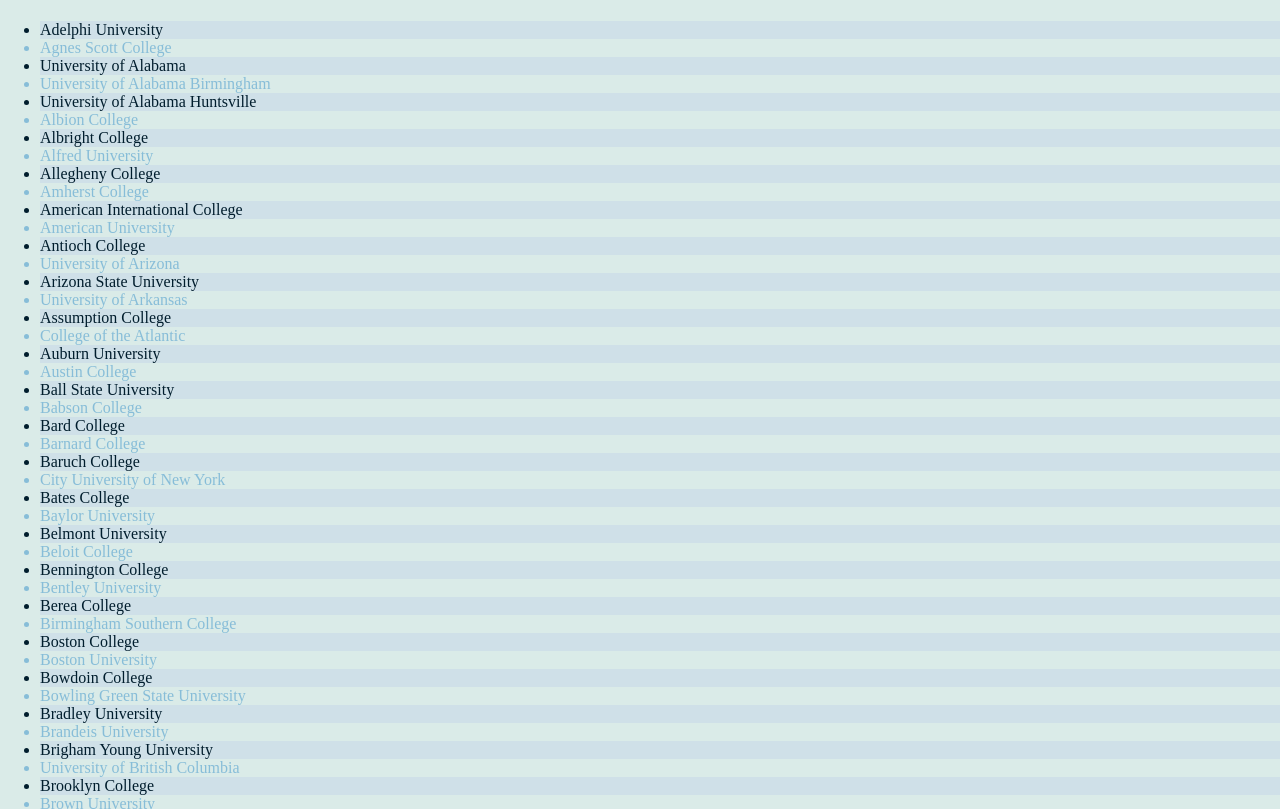
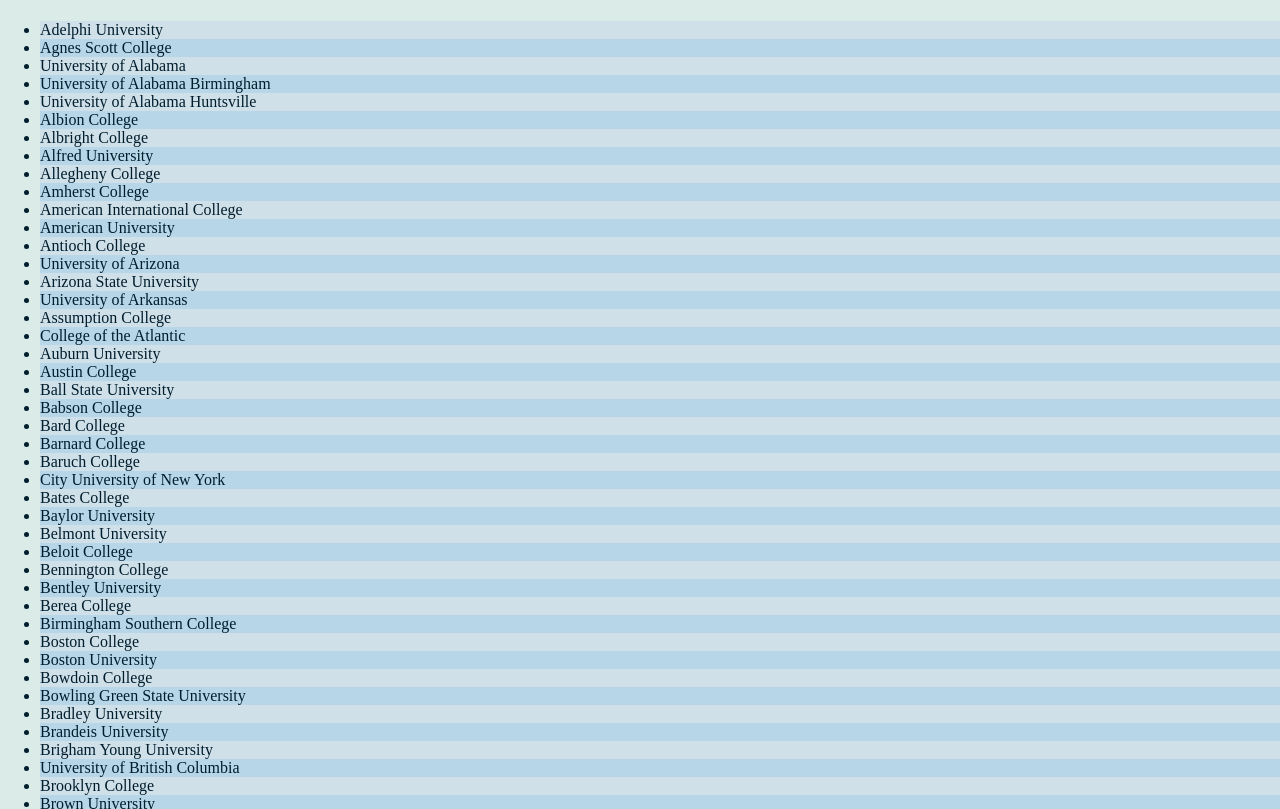
Before and after one commit to jun3rd/college, a plain HTML site: page index.html in a window 1280 px wide. Shown: the top 809 px of the page. Drawn offline with Linux system fonts and the light colour scheme.

Commit message:
minor color changes

```diff
--- a/css/default.css
+++ b/css/default.css
@@ -1,3 +1,9 @@
+/*
+ * middle-grey: #cfe0e8
+ * dark-grey: #001d2d
+ * middle-blue: #b7d7e8
+ * dark-middle-blue: #00517a
+*/
 body {
     margin: 0px;
     background-color: #daebe8;
@@ -26,3 +32,7 @@
 .light-sky {
     color: #87bdd8;
 }
+.test-color {
+    background-color: #b7d7e8;
+    color: #001d2d;
+}
--- a/js/main.js
+++ b/js/main.js
@@ -20,7 +20,7 @@
       if (x % 2 == 0) {
 	answer += '<li id="" class="dark-sky">' + actualJSON.colleges[x].name + '</li>'
       } else {
-	answer += '<li id="" class="light-sky">' + actualJSON.colleges[x].name + '</li>'
+	answer += '<li id="" class="test-color">' + actualJSON.colleges[x].name + '</li>'
       }
     dataShown.innerHTML = answer
     }
```
